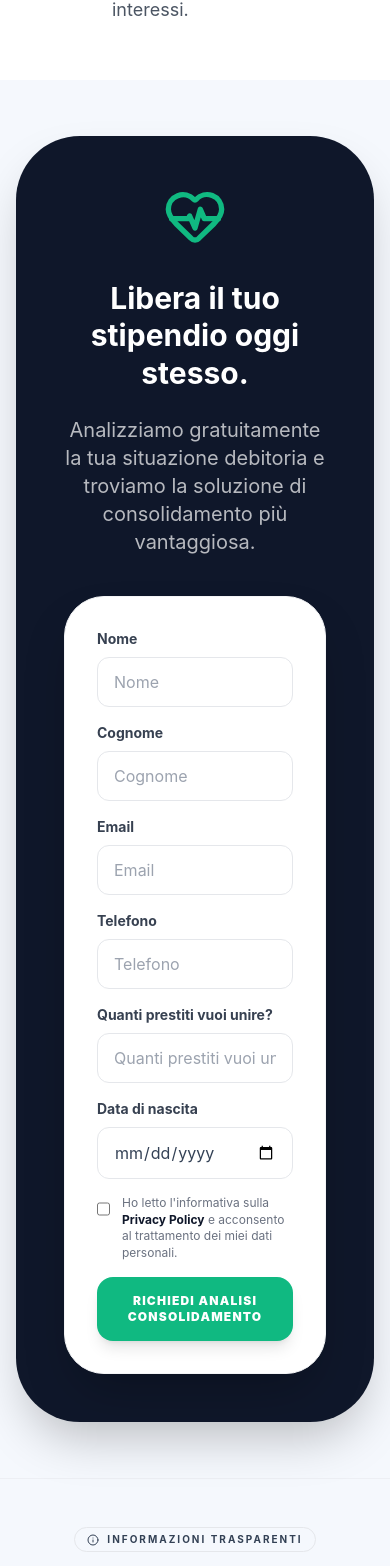
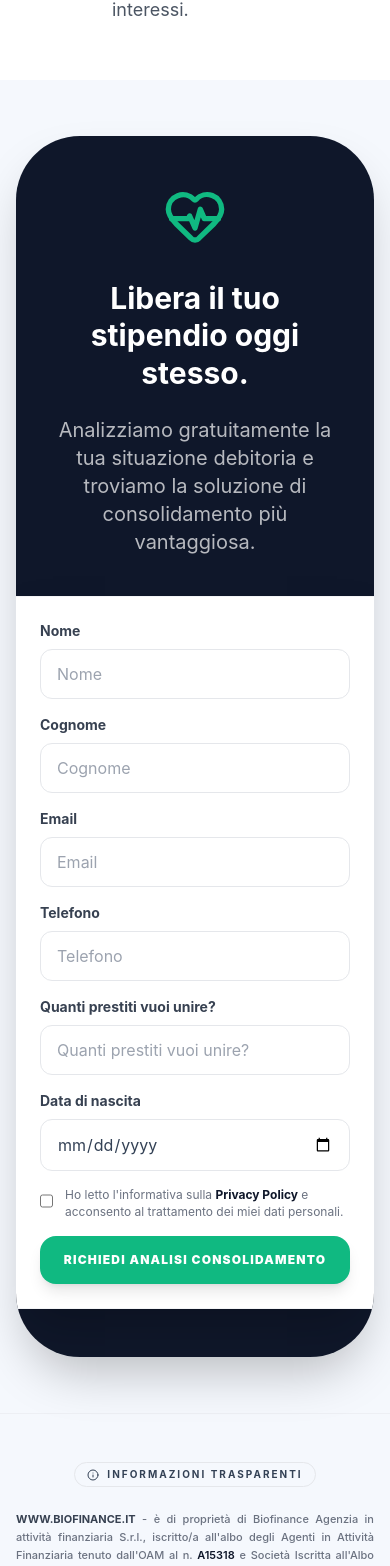
Before and after one commit to maddl-team/biofinance, a Next.js app: page /consolidamento-debiti in a window 390 px wide. Shown: the part 3399-4965 px from the top of the page. Built offline with nearby package versions, Linux system fonts and the light colour scheme.

Commit message:
fix cf consolidamento debiti mobile

```diff
--- a/src/views/ConsolidamentoDebiti.tsx
+++ b/src/views/ConsolidamentoDebiti.tsx
@@ -196,15 +196,17 @@ const ConsolidamentoDebiti: React.FC = () => {
             {/* CTA Section */}
             <section className="section-padding bg-neutral-bg">
                 <div className="max-w-4xl mx-auto px-4 sm:px-6 lg:px-8 text-center">
-                    <div className="bg-primary p-12 lg:p-20 rounded-[4rem] shadow-2xl relative overflow-hidden group">
+                    <div className="bg-primary px-0 py-12 md:p-20 rounded-[4rem] shadow-2xl relative overflow-hidden group">
                         <div className="absolute inset-0 bg-secondary/5 opacity-0 group-hover:opacity-100 transition-opacity duration-700"></div>
                         <div className="relative z-10">
-                            <HeartPulse className="w-16 h-16 text-secondary mx-auto mb-8" />
-                            <h2 className="text-3xl lg:text-4xl font-bold text-white mb-6 leading-tight">Libera il tuo stipendio oggi stesso.</h2>
-                            <p className="text-xl text-white/70 mb-10 max-w-2xl mx-auto">
-                                Analizziamo gratuitamente la tua situazione debitoria e troviamo la soluzione di consolidamento più vantaggiosa.
-                            </p>
-                            <div className="bg-white rounded-[2.5rem] p-8 lg:p-10 shadow-2xl border border-gray-100 text-left max-w-2xl mx-auto">
+                            <div className="px-8 md:px-0">
+                                <HeartPulse className="w-16 h-16 text-secondary mx-auto mb-8" />
+                                <h2 className="text-3xl lg:text-4xl font-bold text-white mb-6 leading-tight">Libera il tuo stipendio oggi stesso.</h2>
+                                <p className="text-xl text-white/70 mb-10 max-w-2xl mx-auto">
+                                    Analizziamo gratuitamente la tua situazione debitoria e troviamo la soluzione di consolidamento più vantaggiosa.
+                                </p>
+                            </div>
+                            <div className="bg-white rounded-none md:rounded-[2.5rem] p-6 md:p-10 shadow-2xl border-y md:border border-gray-100 text-left max-w-2xl mx-auto">
                                 {!isSuccess ? (
                                     <form className="space-y-4" onSubmit={handleSubmit}>
                                         <div className="grid grid-cols-1 md:grid-cols-2 gap-4">
```
